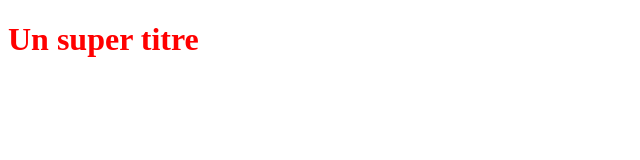
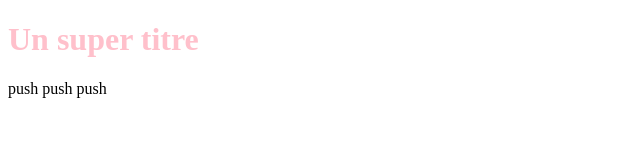
Before and after one commit to ShizukaLouisChoco/Test, a plain HTML site: page index.html in a window 1280 px wide. Shown: the whole page, without its empty margins (0-640 px from the left). Drawn offline with Linux system fonts and the light colour scheme.

Commit message:
ajout p et changement de couleur to pink

```diff
--- a/index.html
+++ b/index.html
@@ -6,5 +6,6 @@
 </head>
 <body>
   <h1>Un super titre</h1>
+  <p>push push push</p>
 </body>
 </html>
--- a/styles.css
+++ b/styles.css
@@ -1,3 +1,3 @@
 h1 {
-    color: red;
+    color: pink;
 }
```
